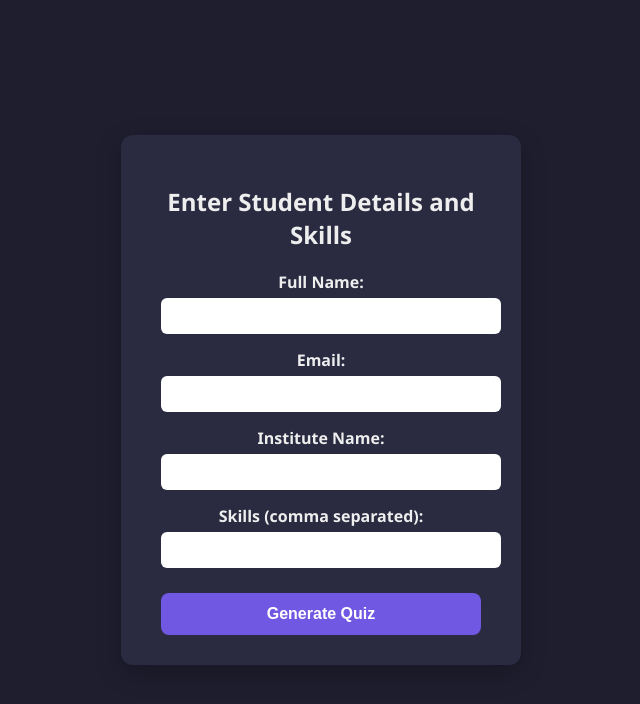
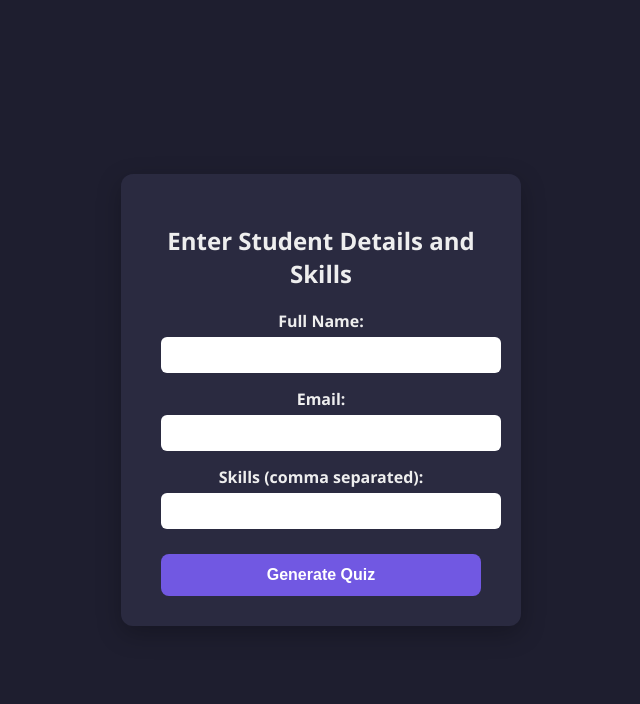
Before and after one commit to Divyansh-techi/Ai-quiz, a Flask app: page / in a window 1280 px wide. Shown: the top 704 px of the page, without its empty margins (319-959 px from the left). Run offline with Flask 3, Linux system fonts and the light colour scheme.

Commit message:
Update index.html

```diff
--- a/templates/index.html
+++ b/templates/index.html
@@ -76,9 +76,6 @@
             <label>Email:</label>
             <input type="email" name="student_email" required />
 
-            <label>Institute Name:</label>
-            <input type="text" name="institute_name" />
-
             <label>Skills (comma separated):</label>
             <input type="text" name="skills" />
 
```
